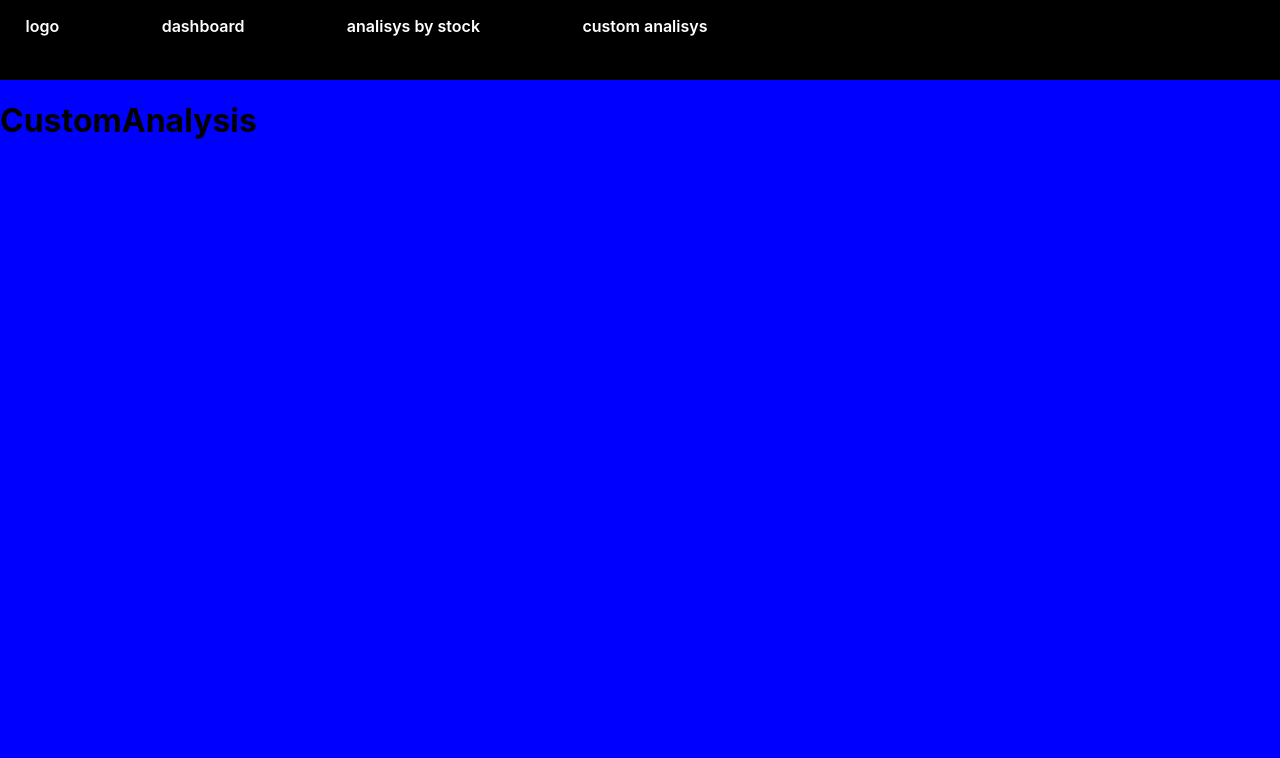
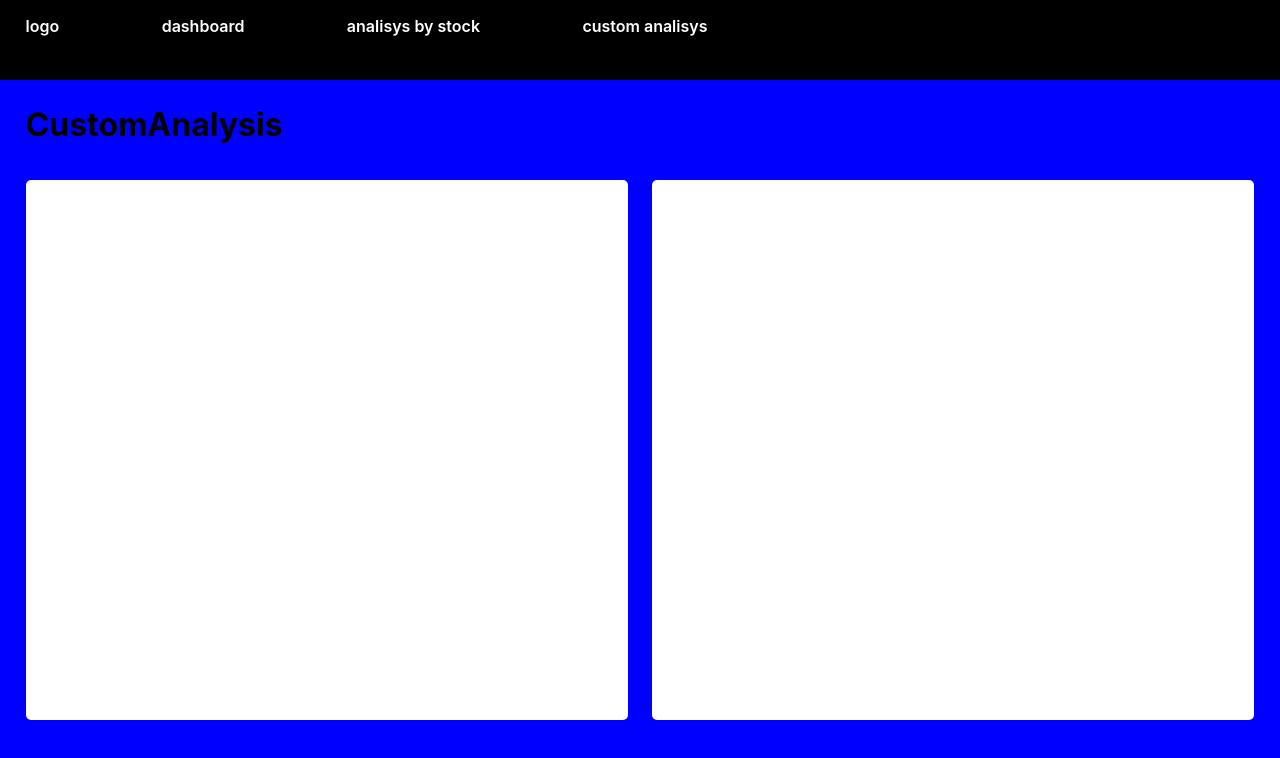
Before and after one commit to aldibergjr/TwitterStock, a React (Create React App) app in the folder twitterstock-app/: page /customAnalysis in a window 1280 px wide. Shown: the top 758 px of the page. Built offline with nearby package versions, Linux system fonts and the light colour scheme.

Commit message:
create custom analysis skeleton

```diff
--- a/twitterstock-app/src/components/customAnalysis.js
+++ b/twitterstock-app/src/components/customAnalysis.js
@@ -3,9 +3,15 @@ import React from 'react'
 //const history = createBrowserHistory();
 
 export default function CustomAnalysis(){
-    return(
-        <div style={{height:"90vh",display:"flex" ,background:"blue"}}>
-            <h1>CustomAnalysis</h1>
+    return (
+        <div style={{display: "block",height:"90vh",background: "blue", padding: "0% 2% 0% 2%" }}>
+            <h1 style={{ margin: "0% 0% 3% 0%", paddingTop:"2%" }}>CustomAnalysis</h1>
+            <div style={{ display: "flex", justifyContent:"space-between",width:"100%",height:"75%"}}>
+                <div style={{width:"49%",height:"100%",background:"white",borderRadius:"5px",display:"flex"
+            ,flexDirection:"column",justifyContent:"center",textAlign:"center"}}></div>
+                <div style={{width:"49%",height:"100%",background:"white",borderRadius:"5px",display:"flex"
+            ,flexDirection:"column",justifyContent:"center",textAlign:"center"}}></div>
+            </div>
         </div>
     )
 }
```
